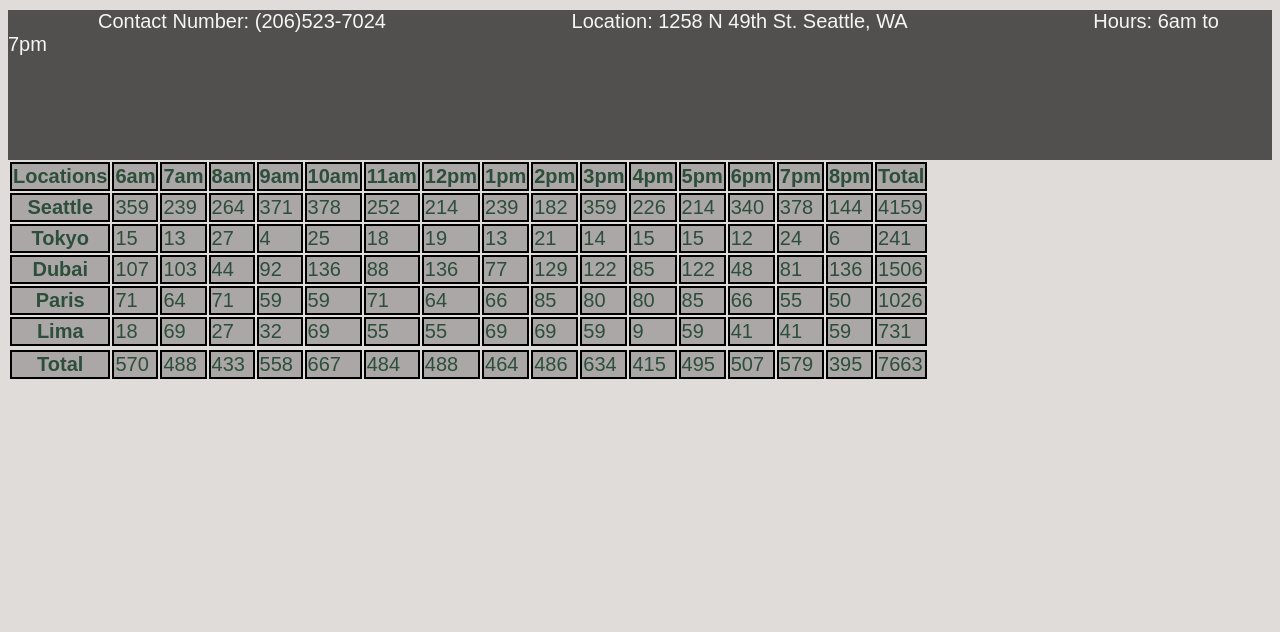
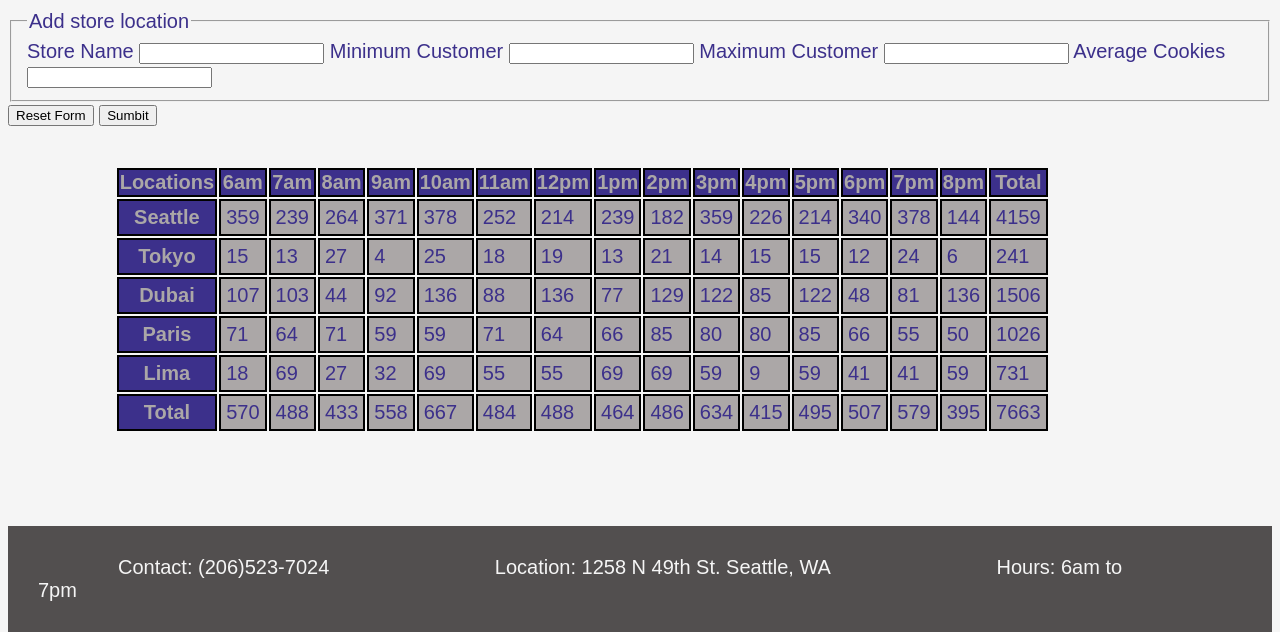
Before and after one commit to triciasawyer/Lab-cookie-stand, a plain HTML site: page sales.html in a window 1280 px wide. Shown: the part 202-834 px from the top of the page. Before the commit the page ends 800 px from the top, so only its background shows below. Drawn offline with Linux system fonts and the light colour scheme.

Commit message:
add form and edit css of that table and form

```diff
--- a/js/app.js
+++ b/js/app.js
@@ -2,6 +2,8 @@
 console.log('js connected');
 
 let storeTable = document.getElementById('cookieSales-table');
+let form = document.getElementById('store-form');
+console.log("🚀 ~ file: app.js:5 ~ form:", form)
 
 let hours = [
   '6am',
@@ -146,11 +148,12 @@ function submitForm(event){
   let avgCookiesValue = avgCookiesInput.value;
 
 
-  let newStore = new Store(storeName, minCustValue, maxCustValue, avgCookiesValue);
+  let newStore = new Location(storeName, minCustValue, maxCustValue, avgCookiesValue);
   newStore.getLocations();
-  newStore
+  newStore.render();
+  form.reset();
 }
 
 
 
-FormData.addEventListener('submit', submitForm);
+form.addEventListener('submit', submitForm);
--- a/sales.html
+++ b/sales.html
@@ -27,16 +27,44 @@
     <h2>Cookie Sales</h2>
 
     <main>
+
+        <form id="store-form">
+            <fieldset>
+              <legend>Add store location</legend>
+
+              <label for="name">Store Name</label>
+              <input type="text" id="name" />
+
+              <label for="minCust">Minimum Customer</label>
+              <input type="text" id="minCust" />
+
+              <label for="maxCust">Maximum Customer</label>
+              <input type="text" id="manCust" />
+
+              <label for="avgCookies">Average Cookies</label>
+              <input type="text" id="avgCookies" />
+            </fieldset>
+
+            <div>
+              <button type="reset" value="reset">Reset Form</button>
+              <button type="submit">Sumbit</button>
+            </div>
+
+          </form>
+
+
         <table id="cookieSales-table">
+            <tfoot id="footerTotals">
+            </tfoot>
 
-            <tfoot id="footerTotals">
-                <tr></tr>
-            </tfoot>
+        </table>
+
+
     </main>
 
 
     <footer>
-        <p>Contact Number: (206)523-7024</p>
+        <p>Contact: (206)523-7024</p>
         <p>Location: 1258 N 49th St. Seattle, WA</p>
         <p>Hours: 6am to 7pm</p>
     </footer>
--- a/styles/main.css
+++ b/styles/main.css
@@ -1,5 +1,5 @@
 body {
-    background-color: rgba(217, 213, 211, 0.821);
+    background-color: whitesmoke;
     font-family: 'Noto Sans Georgian', sans-serif;
     font-family: 'Open Sans', sans-serif;
     font-size: 20px;
@@ -41,7 +41,7 @@ a {
 
 .sales {
     font-family: Arial, Helvetica, sans-serif;
-    color: rgb(45, 79, 57);
+    color: rgb(60, 48, 139);
 }
 
 main img {
@@ -60,12 +60,13 @@ header h1 {
     display: inline-block;
 }
 
-.Merch h2 {
-text-decoration: underline;
-}
-
-thead {
-
+.Merch {
+    display: grid;
+    display: inline;
+    width: auto;
+    height: 100px;
+    background-color: black;
+    padding: 40px;
 }
 
 td, th {
@@ -73,14 +74,30 @@ td, th {
     background-color: rgb(171, 167, 167);
 }
 
+th {
+    background-color: rgb(60, 48, 139);
+    color:  rgb(171, 167, 167);
+}
+
+td {
+    padding: 5px;
+}
+
+table {
+    position: absolute;
+    right: 18%;
+    padding-top: 40px;
+}
+
 footer {
+    margin-top: 400px;
     background-color: rgb(82, 79, 79);
-    width: auto;
     height: 150px;
+    padding: 30px;
 }
 
 footer p {
     color: whitesmoke;
     display: inline;
-    padding-inline: 90px;
+    padding-inline: 80px;
 }
```
Also changed, not shown: index.html (+4 -4 lines).
